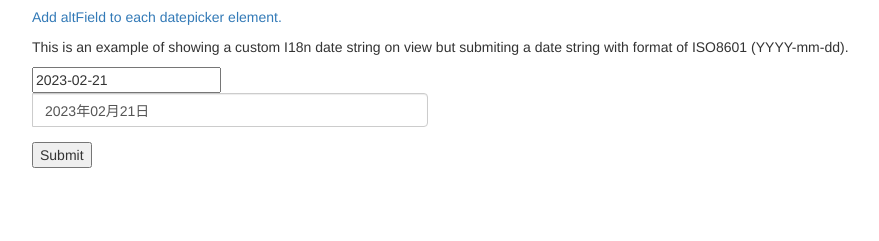
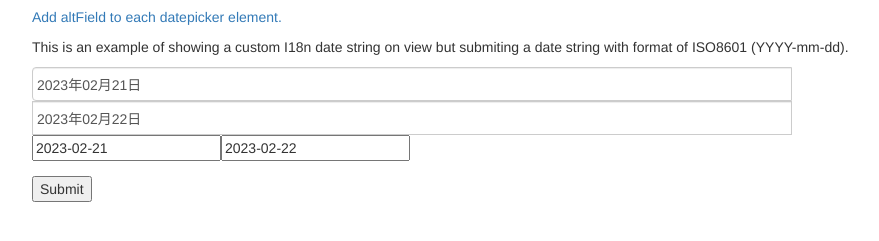
Before and after one commit to wongyouth/bootstrap-datepicker-alt-field, a website: page index.html in a window 1280 px wide. Shown: the part 63-304 px from the top of the page, without its empty margins (38-917 px from the left). Drawn offline with nearby package versions, Linux system fonts and the light colour scheme.

Commit message:
Feat/support multi datepicker input (#3)
Support multiple datepicker input box

```diff
--- a/app.js
+++ b/app.js
@@ -1,23 +1,22 @@
 $(function () {
-  var el = $('input[data-provide="datepicker"]');
+  $("input.datepicker").each((_, item) => {
+    var el = $(item);
+
+    // add alt field for datepicker input
+
+    var name = el.attr("name");
+    // var dateEl = $(`<input type="hidden" name="${name}">`);
+    var dateEl = $(`<input type="text" name="${name}">`);
 
     el.datepicker({
       format: "yyyy年mm月dd日",
       language: "zh-CN",
-    todayHighlight: true,
-    todayBtn: true,
+    }).on("changeDate", (e) => {
+      dateEl.val(e.format("yyyy-mm-dd"));
     });
 
-  // add alt field for datepicker input
+    el.datepicker("setDate", el.val());
 
-  // var realEl = $(`<input type="hidden">`);
-  var realEl = $(`<input type="text">`);
-  realEl.attr("id", el.attr("id")).attr("name", el.attr("name"));
-
-  el.attr("id", "").attr("name", "");
-  el.on("changeDate", (e) => {
-    realEl.val(e.format("yyyy-mm-dd"));
+    el.parent().append(dateEl);
   });
-  el.before(realEl);
-  el.datepicker("setDate", el.val());
 });
--- a/index.html
+++ b/index.html
@@ -43,11 +43,17 @@
           <div class="input-group date">
             <input
               type="text"
-              class="form-control"
+              class="form-control datepicker"
               name="student[birth_date]"
               id="student_birth_date"
               value="2023-02-21"
-              data-provide="datepicker"
+            />
+            <input
+              type="text"
+              class="form-control datepicker"
+              name="student[apply_due_date]"
+              id="student_apply_due_date"
+              value="2023-02-22"
             />
           </div>
         </div>
```
Lines whose indentation alone changed are shown as unchanged.
